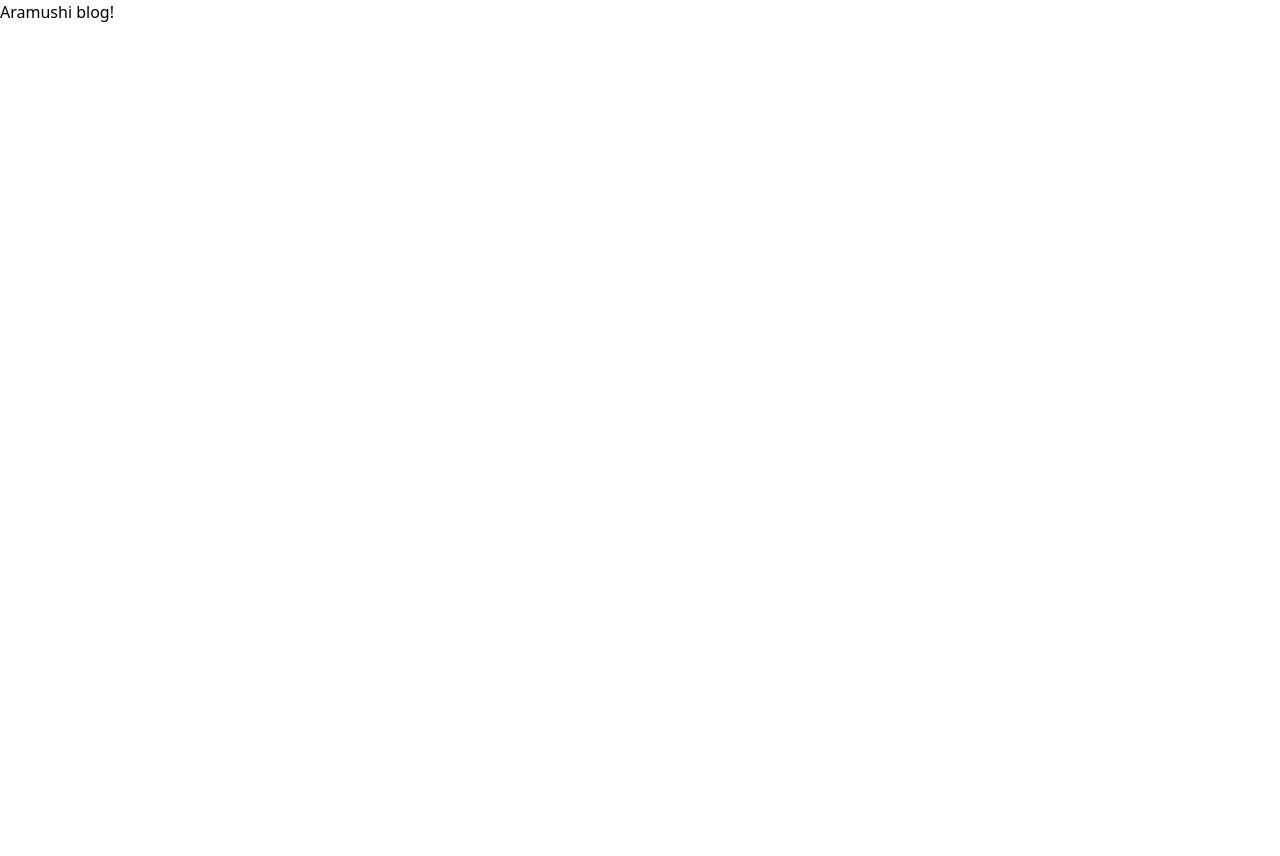
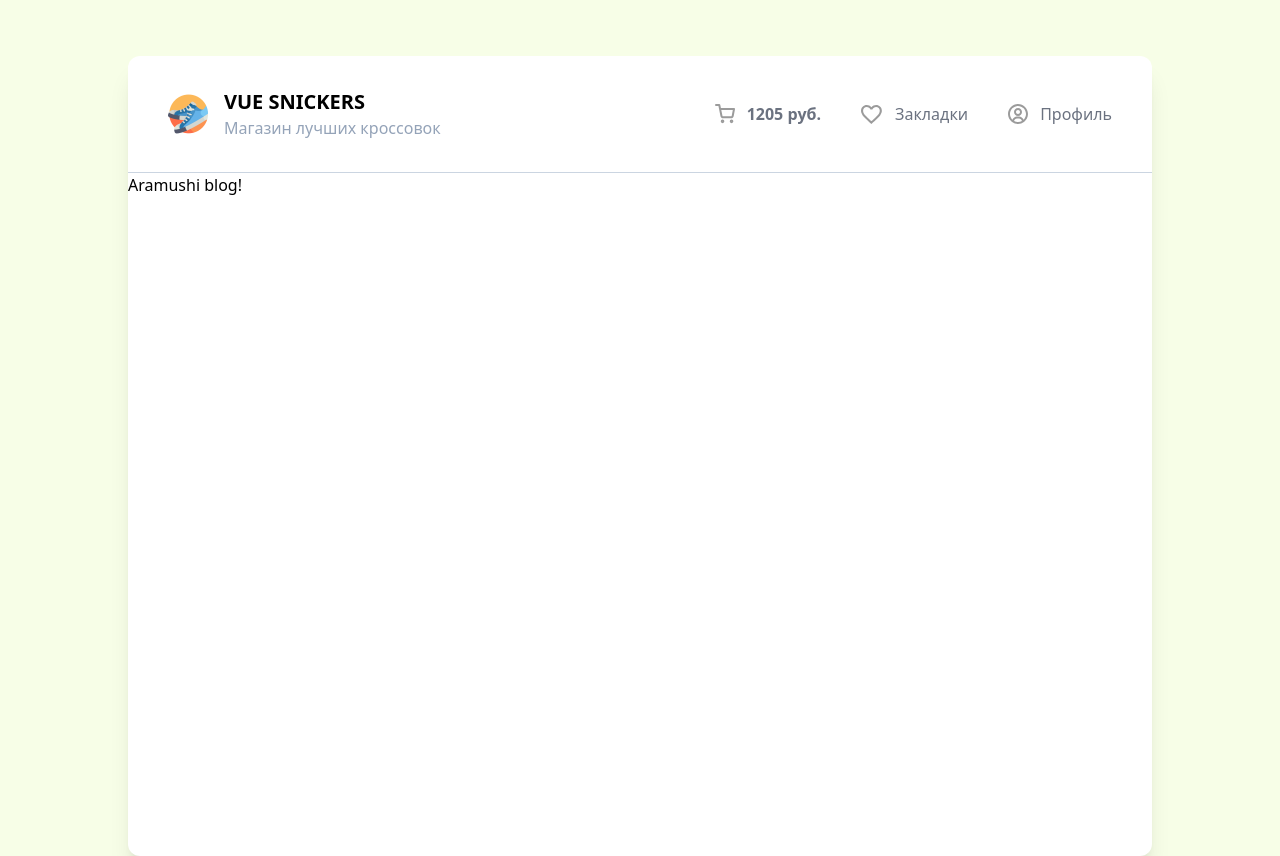
Before and after one commit to lustlee/vue-sneakers, a Vue app: page / in a window 1280 px wide. Before the commit the page ends 800 px from the top, so only its background shows below. Built offline with nearby package versions, Linux system fonts and the light colour scheme.

Commit message:
crete component header, and turnOff in Esling vue-multy-component-names

```diff
--- a/src/App.vue
+++ b/src/App.vue
@@ -1,6 +1,12 @@
 <script setup>
+import Header from './components/Header/Header.vue'
 </script>
 
 <template>
-  <h1>Aramushi blog!</h1>
+  <div
+    class="bg-white w-4/5 m-auto h-screen rounded-xl shadow-xl mt-14">
+    <Header />
+
+    <h1>Aramushi blog!</h1>
+  </div>
 </template>
--- a/src/assets/main.css
+++ b/src/assets/main.css
@@ -1,3 +1,7 @@
 @tailwind base;
 @tailwind components;
 @tailwind utilities;
+
+body {
+    background-color: rgb(247 254 231);
+}
--- /dev/null
+++ b/src/components/Header/Header.vue
@@ -0,0 +1,29 @@
+<template>
+  <header class="flex justify-between border-b border-slate-300 px-10 py-8">
+    <div class="flex items-center gap-4">
+      <a href="#" class="inline-block">
+        <img src="/logo.png" alt="Logo" class="w-10">
+      </a>
+      <div>
+        <h2 class="text-xl font-bold uppercase">Vue Snickers</h2>
+        <p class="text-slate-400">Магазин лучших кроссовок</p>
+      </div>
+    </div>
+
+    <ul class="flex items-center gap-10">
+      <li class="flex items-center gap-3 cursor-pointer text-gray-500 hover:text-black">
+        <img src="/cart.svg" alt="Cart">
+        <b>1205 руб.</b>
+      </li>
+      <li class="flex items-center gap-3 cursor-pointer text-gray-500 hover:text-black">
+        <img src="/heart.svg" alt="Bookmarks">
+        <span>Закладки</span>
+      </li>
+      <li class="flex items-center gap-3 cursor-pointer text-gray-500 hover:text-black">
+        <img src="/profile.svg" alt="Profile">
+        <span>Профиль</span>
+      </li>
+    </ul>
+
+  </header>
+</template>
```
Also changed, not shown: .eslintrc.cjs.
